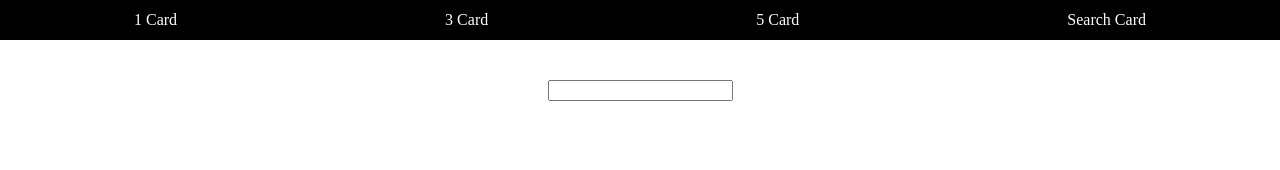
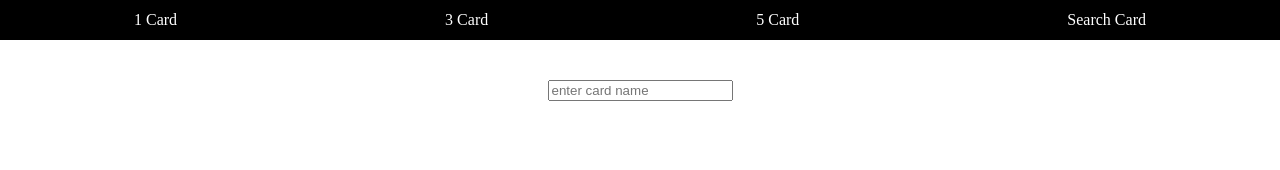
Before and after one commit to LeonXZhou/mars-weather-vue, a Vue app in the folder tarot/: page / in a window 1280 px wide. Both pictures are taken after a click on the element "Search Card". Shown: the top 170 px of the page. Built offline with nearby package versions, Linux system fonts and the light colour scheme.

Commit message:
ran build

```diff
--- a/tarot/src/components/Search.vue
+++ b/tarot/src/components/Search.vue
@@ -1,7 +1,7 @@
 <template>
   <div class="search">
     <form @submit.prevent="">
-      <input type="text" v-model="search" />
+      <input type="text" v-model="search" placeholder="enter card name"/>
     </form>
     <div class="results">
       <div v-for="card in cards" :key="card">
@@ -44,6 +44,8 @@ export default {
               console.log(error);
             });
         }, 100);
+      } else {
+        this.cards = [];
       }
     },
   },
```
Also changed, not shown: 14 other files (tests, documents, lock files or other folders).
